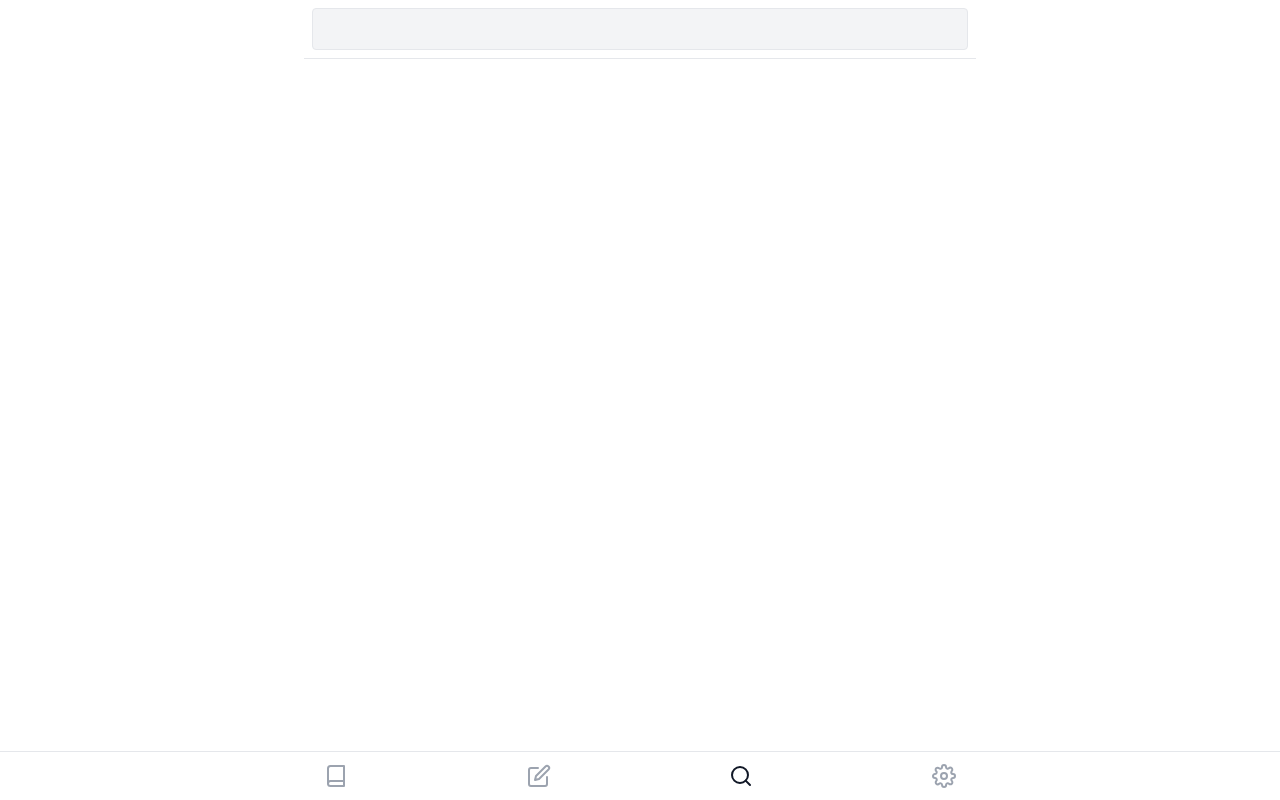
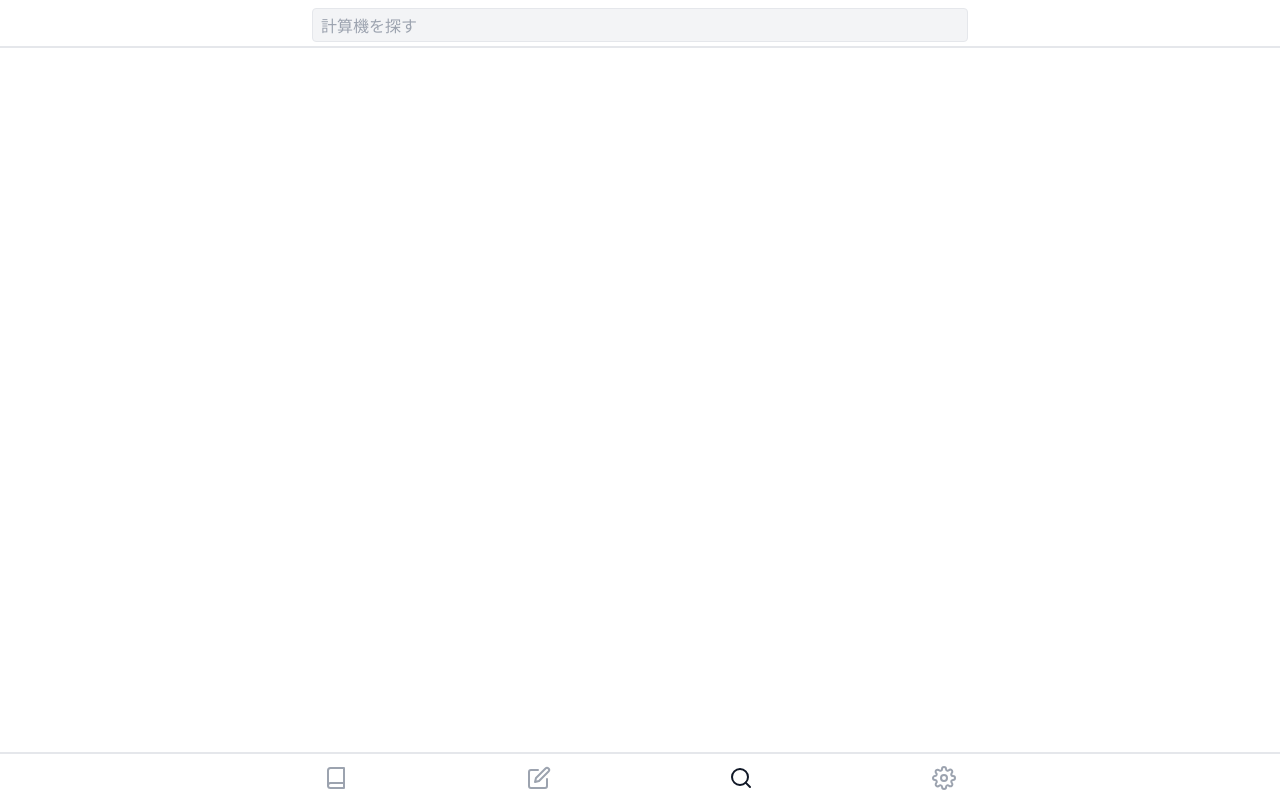
Before and after one commit to guchimon99/score-calculator, a React (Create React App) app: page /search in a window 1280 px wide. Built offline with nearby package versions, Linux system fonts and the light colour scheme.

Commit message:
[UPDATE] レイアウトの調整

```diff
--- a/src/components/Layout/Base.js
+++ b/src/components/Layout/Base.js
@@ -2,8 +2,8 @@ import { NavLink } from 'react-router-dom'
 import * as Icons from 'react-feather'
 
 const Navigator = () => (
-  <div className="fixed left-0 right-0 bottom-0 bg-white border-t">
-    <div className="max-w-2xl mx-auto flex justify-between px-2">
+  <div className="fixed left-0 right-0 bottom-0 bg-white border-t-2 h-12">
+    <div className="max-w-2xl mx-auto flex justify-between px-2 h-full items-stretch">
       <NavigatorItem to="/library"><Icons.Book/></NavigatorItem>
       <NavigatorItem to="/compose/calculator"><Icons.Edit/></NavigatorItem>
       <NavigatorItem to="/search"><Icons.Search/></NavigatorItem>
--- a/src/components/Search/Input.js
+++ b/src/components/Search/Input.js
@@ -11,9 +11,20 @@ const Input = () => {
   }, [])
 
   return (
-    <form onSubmit={handleSubmit(onValid)} className="border-b p-2">
-      <input className="border rounded w-full p-2 bg-gray-100" name="keyword" type="text" ref={register}/>
-    </form>
+    <>
+      <div className="fixed top-0 left-0 right-0 border-b-2 h-12">
+        <form onSubmit={handleSubmit(onValid)} className="max-w-2xl mx-auto p-2">
+          <input
+            name="keyword" type="text" placeholder="計算機を探す"
+            className="border rounded w-full py-1 px-2 bg-gray-100"
+            ref={register} />
+        </form>
+      </div>
+      <div className="py-12 max-w-2xl mx-auto min-h-screen">
+
+      </div>
+    </>
+
   )
 }
 
--- a/src/components/Search/Result.js
+++ b/src/components/Search/Result.js
@@ -5,7 +5,9 @@ const Result = () => {
   const { state: { keyword } } = useLocation()
 
   return (
-    <div className="border-b mb-4 flex items-center">
+    <>
+      <div className="border-b-2 fixed top-0 left-0 right-0 h-12">
+        <div className="max-w-2xl mx-auto flex items-center h-full">
           <Link to="/search" className="p-2">
             <Icons.ChevronLeft />
           </Link>
@@ -13,7 +15,8 @@ const Result = () => {
             &quot;{keyword}&quot; の検索結果
           </div>
         </div>
-
+      </div>
+    </>
   )
 }
 
```
Lines whose indentation alone changed are shown as unchanged.
